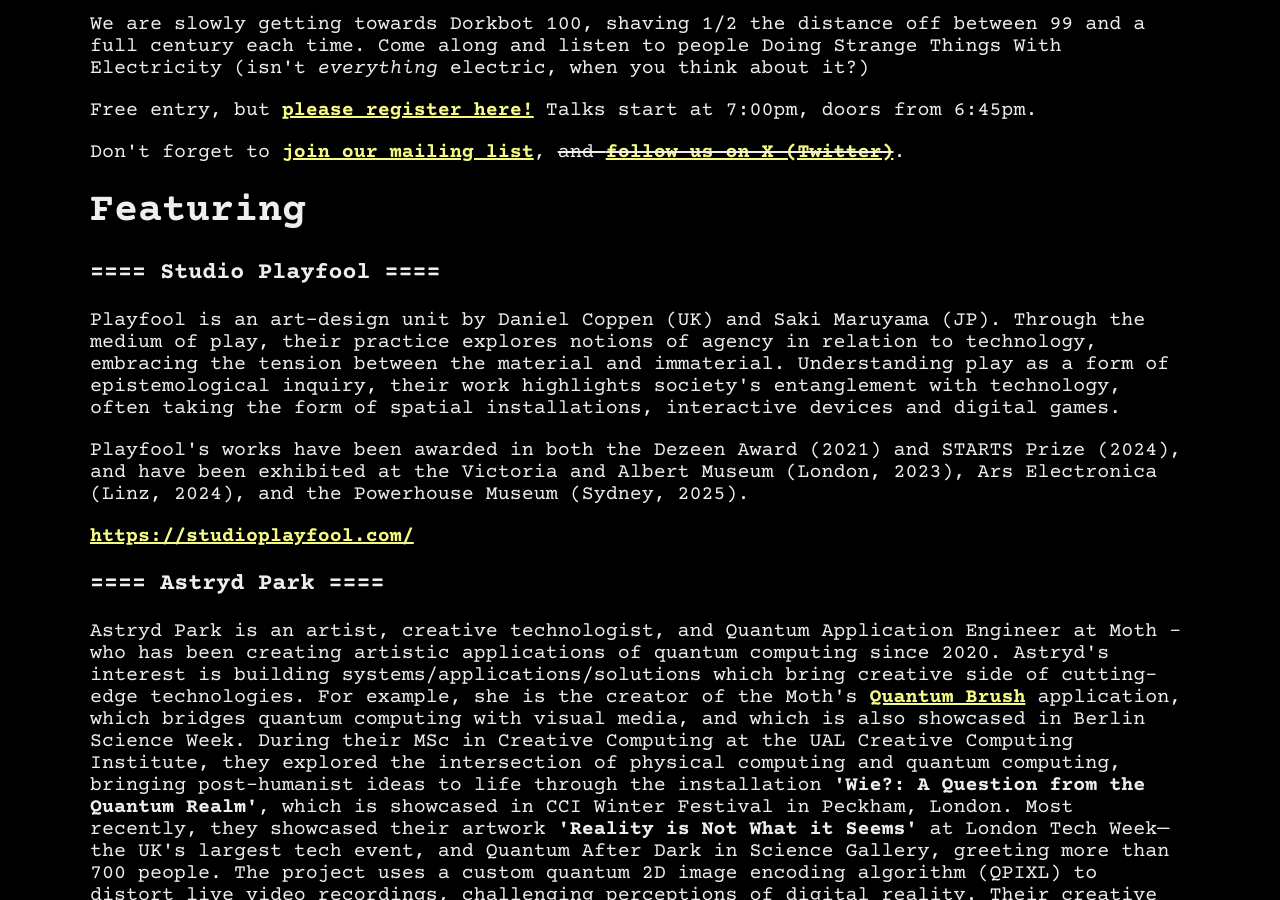
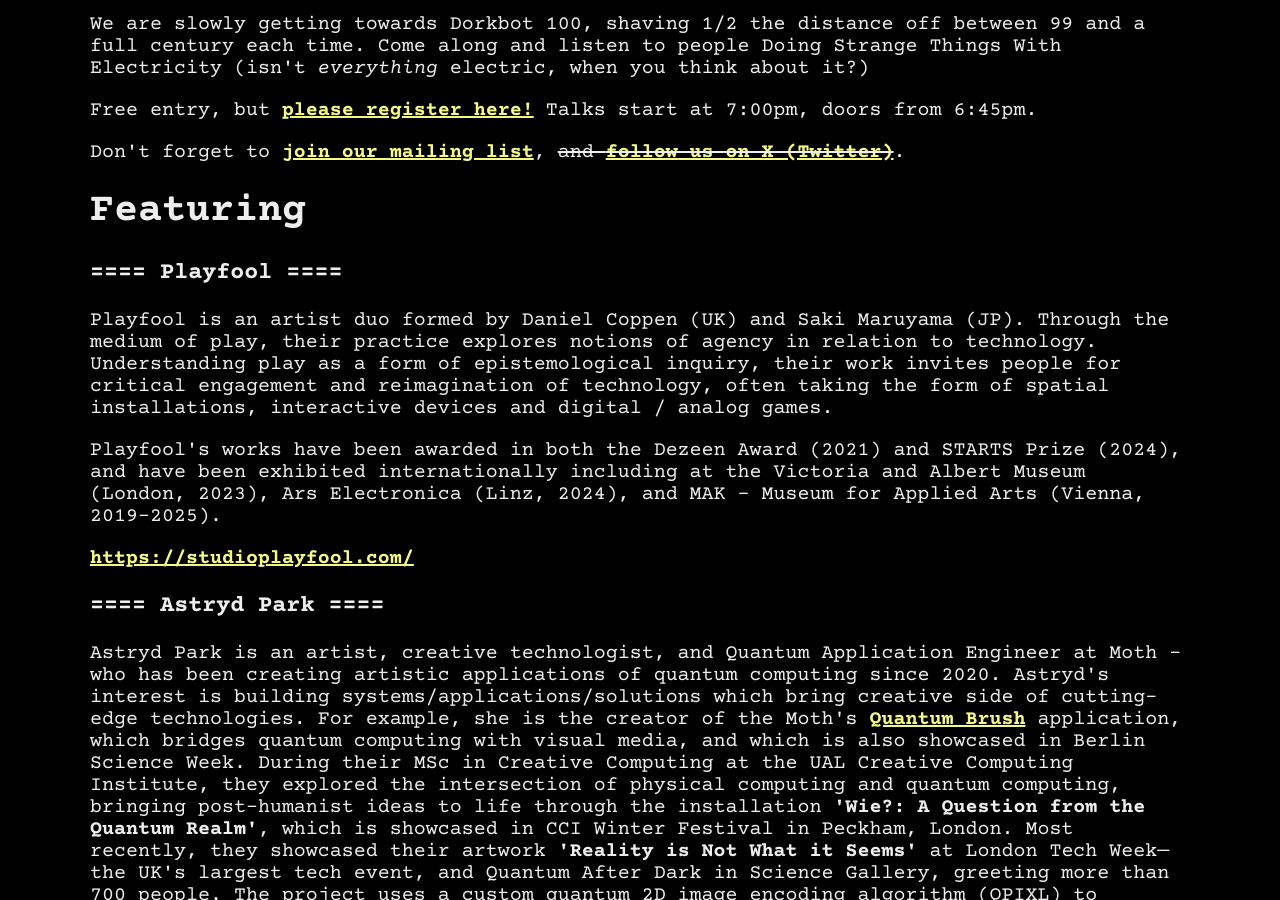
Before and after one commit to dorkbotlondon/dorkbotlondon.github.io, a Jekyll site: the page built from _posts/2025-11-21-99-75.html, in a window 1280 px wide and 900 px high, scrolled down 447 px. Built offline with Jekyll 4.4.1, drawn with Linux system fonts in a browser that asks for light colours; Markdown is read by kramdown in place of the engine named in the settings; a script that is not in the unit is left out.

Commit message:
playfool update

```diff
--- a/_posts/2025-11-21-99-75.html
+++ b/_posts/2025-11-21-99-75.html
@@ -34,12 +34,17 @@
 
 <section>
     <article>
-        <h3><b>==== Studio Playfool ====</b></h3>
+        <h3><b>==== Playfool ====</b></h3>
 
         <p>
-            Playfool is an art-design unit by Daniel Coppen (UK) and Saki Maruyama (JP). Through the medium of play, their practice explores notions of agency in relation to technology, embracing the tension between the material and immaterial. Understanding play as a form of epistemological inquiry, their work highlights society's entanglement with technology, often taking the form of spatial installations, interactive devices and digital games.</p>
-            <p>
-            Playfool's works have been awarded in both the Dezeen Award (2021) and STARTS Prize (2024), and have been exhibited at the Victoria and Albert Museum (London, 2023), Ars Electronica (Linz, 2024), and the Powerhouse Museum (Sydney, 2025).
+            Playfool is an artist duo formed by Daniel Coppen (UK) and Saki Maruyama (JP). Through the medium of play, their
+            practice explores notions of agency in relation to technology. Understanding play as a form of epistemological inquiry,
+            their work invites people for critical engagement and reimagination of technology, often taking the form of spatial
+            installations, interactive devices and digital / analog games.
+        </p>
+        <p>
+            Playfool's works have been awarded in both the Dezeen Award (2021) and STARTS Prize (2024), and have been exhibited
+            internationally including at the Victoria and Albert Museum (London, 2023), Ars Electronica (Linz, 2024), and MAK - Museum for Applied Arts (Vienna, 2019-2025).
         </p>
 
         <p>
```
